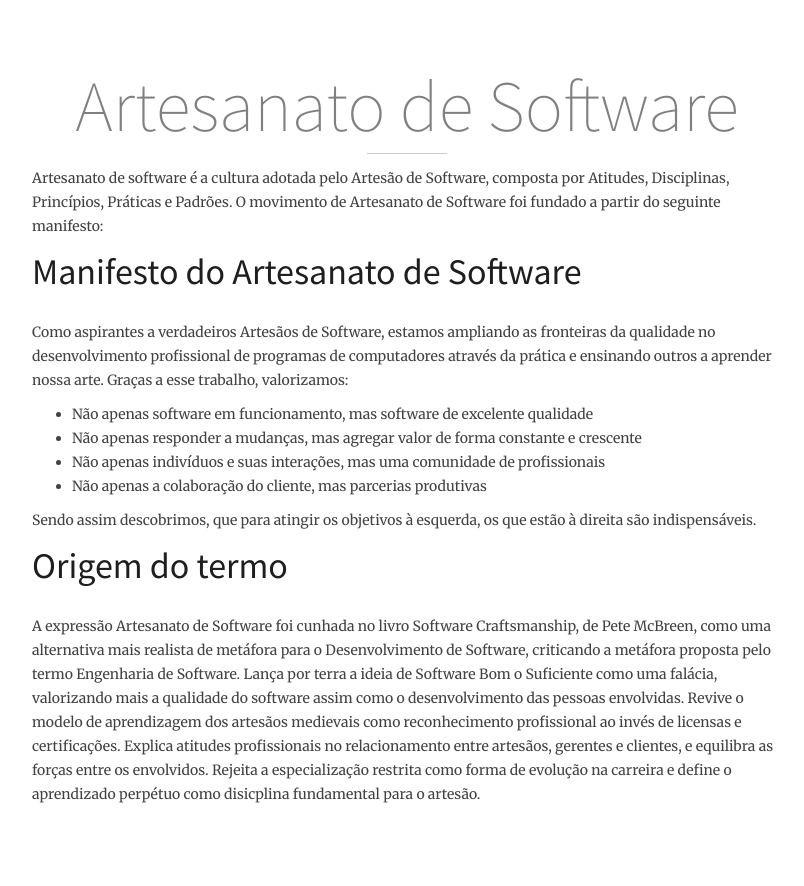
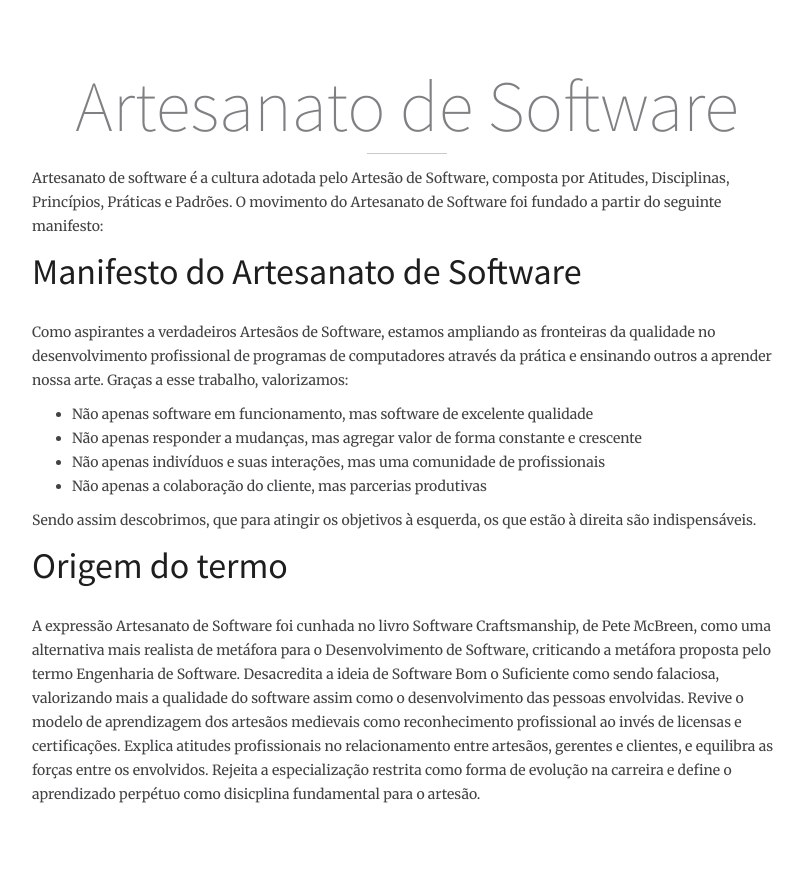
Before and after one commit to bertelledani/ArtesanatoDeSoftwareBrasil.github.io, a Jekyll site: the page built from index.md, in a window 1280 px wide. Shown: the part 542-1428 px from the top of the page, without its empty margins (233-1037 px from the left). Built offline with Jekyll 4.4.1, drawn with Linux system fonts in a browser that asks for light colours; nearby versions of some CDN libraries.

Commit message:
Fix grammar mistake and increase cohesion

```diff
--- a/index.md
+++ b/index.md
@@ -3,7 +3,7 @@ layout: page
 title: "Artesanato de Software"
 ---
 
-Artesanato de software é a cultura adotada pelo Artesão de Software, composta por Atitudes, Disciplinas, Princípios, Práticas e Padrões. O movimento de Artesanato de Software foi fundado a partir do seguinte manifesto:
+Artesanato de software é a cultura adotada pelo Artesão de Software, composta por Atitudes, Disciplinas, Princípios, Práticas e Padrões. O movimento do Artesanato de Software foi fundado a partir do seguinte manifesto:
 
 # Manifesto do Artesanato de Software
 
@@ -18,4 +18,4 @@ Sendo assim descobrimos, que para atingir os objetivos à esquerda, os que estã
 
 # Origem do termo
 
-A expressão Artesanato de Software foi cunhada no livro Software Craftsmanship, de Pete McBreen, como uma alternativa mais realista de metáfora para o Desenvolvimento de Software, criticando a metáfora proposta pelo termo Engenharia de Software. Lança por terra a ideia de Software Bom o Suficiente como uma falácia, valorizando mais a qualidade do software assim como o desenvolvimento das pessoas envolvidas. Revive o modelo de aprendizagem dos artesãos medievais como reconhecimento profissional ao invés de licensas e certificações. Explica atitudes profissionais no relacionamento entre artesãos, gerentes e clientes, e equilibra as forças entre os envolvidos. Rejeita a especialização restrita como forma de evolução na carreira e define o aprendizado perpétuo como disicplina fundamental para o artesão.
+A expressão Artesanato de Software foi cunhada no livro Software Craftsmanship, de Pete McBreen, como uma alternativa mais realista de metáfora para o Desenvolvimento de Software, criticando a metáfora proposta pelo termo Engenharia de Software. Desacredita a ideia de Software Bom o Suficiente como sendo falaciosa, valorizando mais a qualidade do software assim como o desenvolvimento das pessoas envolvidas. Revive o modelo de aprendizagem dos artesãos medievais como reconhecimento profissional ao invés de licensas e certificações. Explica atitudes profissionais no relacionamento entre artesãos, gerentes e clientes, e equilibra as forças entre os envolvidos. Rejeita a especialização restrita como forma de evolução na carreira e define o aprendizado perpétuo como disicplina fundamental para o artesão.
```
